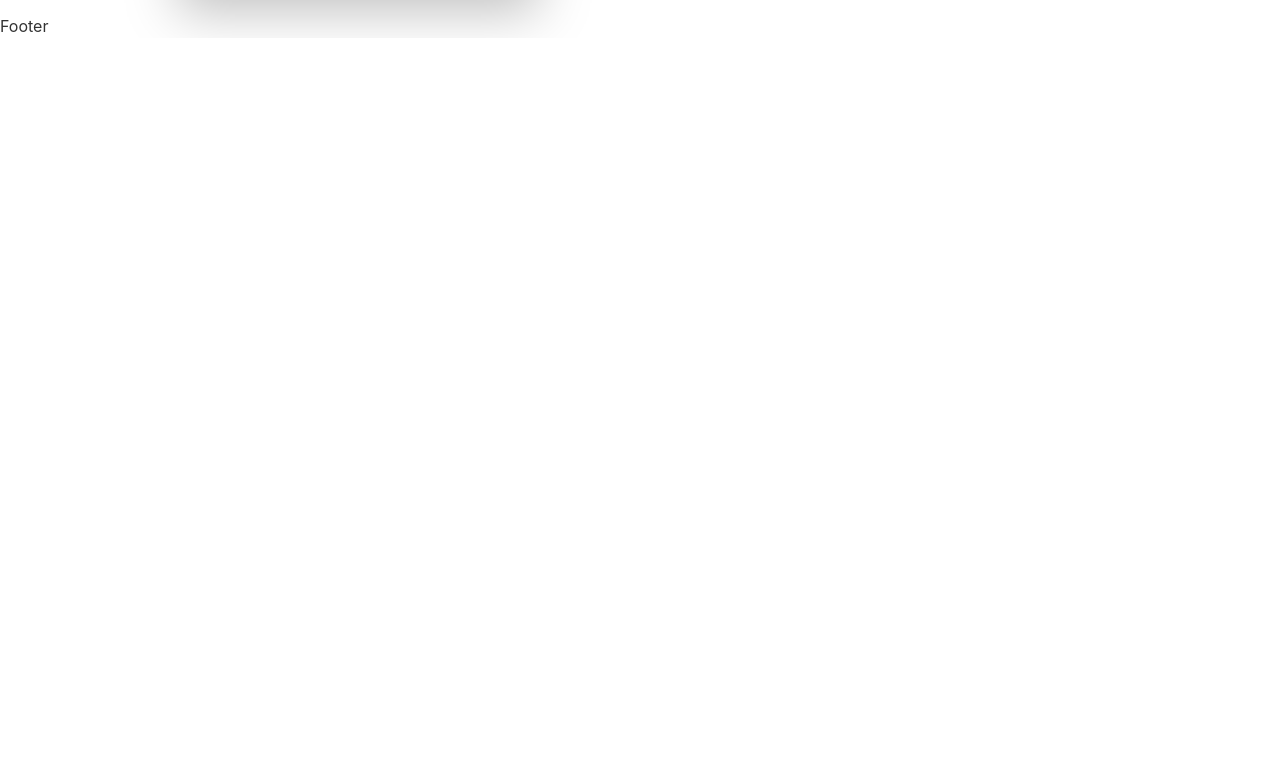
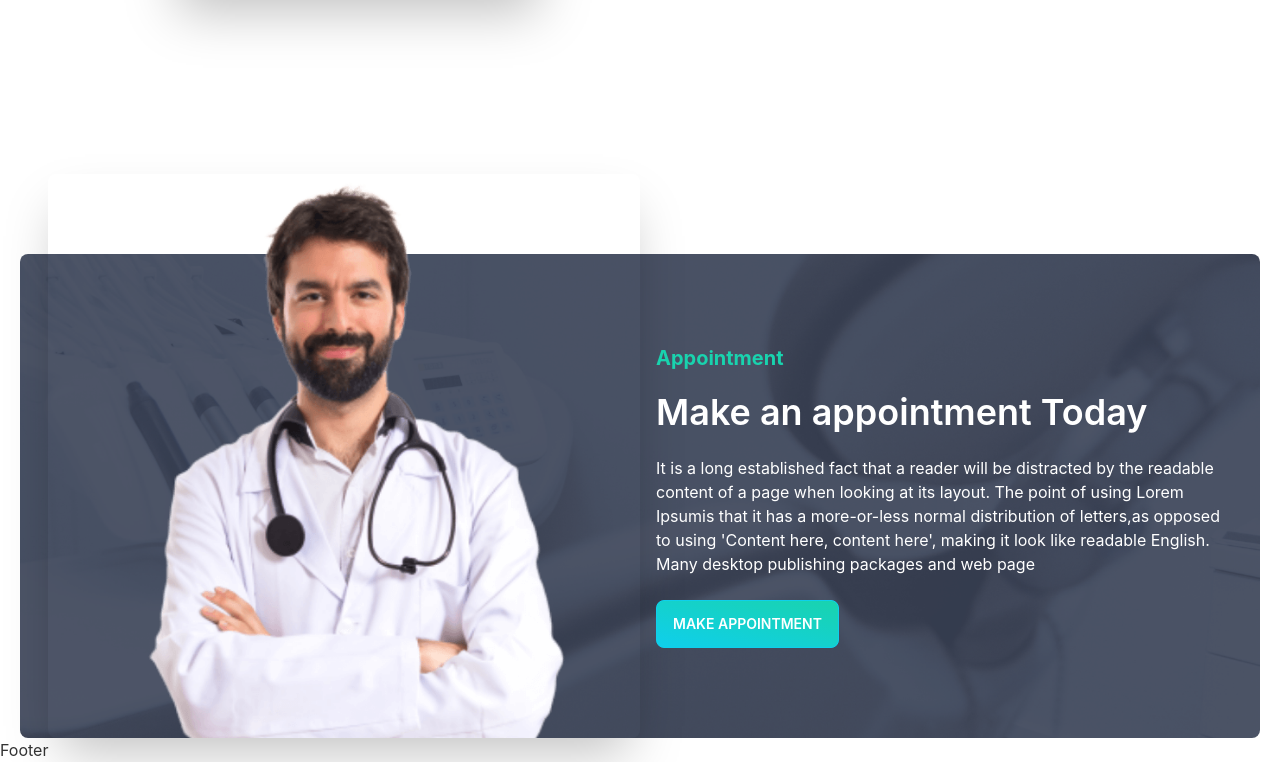
Before and after one commit to rakib099/doctors-portal-client, a React (Create React App) app: page / in a window 1280 px wide. Shown: the part 2283-3045 px from the top of the page. Before the commit the page ends 2321 px from the top, so only its background shows below. Built offline with nearby package versions, Linux system fonts and the light colour scheme.

Commit message:
Homepage: Appointment section added

```diff
--- a/src/pages/Home/Home/Home.js
+++ b/src/pages/Home/Home/Home.js
@@ -2,6 +2,7 @@
 import Banner from '../Banner/Banner';
 import DentalCare from '../DentalCare/DentalCare';
 import InfoCards from '../InfoCards/InfoCards';
+import MakeAppointment from '../MakeAppointment/MakeAppointment';
 import ServiceSection from '../ServiceSection/ServiceSection';
 
 const Home = () => {
@@ -11,6 +12,7 @@
             <InfoCards />
             <ServiceSection />
             <DentalCare />
+            <MakeAppointment />
         </div>
     );
 };
--- /dev/null
+++ b/src/pages/Home/MakeAppointment/MakeAppointment.js
@@ -0,0 +1,24 @@
+import React from 'react';
+import doctor from '../../../assets/images/doctor-small.png';
+import PrimaryButton from '../../../components/PrimaryButton/PrimaryButton';
+import SectionTitle from '../../../components/SectionTitle/SectionTitle';
+
+const MakeAppointment = () => {
+    return (
+        <section className='mt-16 lg:mt-60'>
+            <div className="hero bg-[url('/src/assets/images/appointment.png')] rounded-lg">
+                <div className="hero-content flex-col lg:flex-row px-7 py-16 lg:py-0">
+                    <img src={doctor} className="-mt-20 lg:w-1/2 rounded-lg shadow-2xl hidden lg:block" alt='doctor-img' />
+                    <div className=''>
+                        <SectionTitle className="font-bold mb-5">Appointment</SectionTitle>
+                        <h1 className="text-4xl text-white font-semibold">Make an appointment Today</h1>
+                        <p className="py-6 text-white">It is a long established fact that a reader will be distracted by the readable content of a page when looking at its layout. The point of using Lorem Ipsumis that it has a more-or-less normal distribution of letters,as opposed to using 'Content here, content here', making it look like readable English. Many desktop publishing packages and web page</p>
+                        <PrimaryButton>Make Appointment</PrimaryButton>
+                    </div>
+                </div>
+            </div>
+        </section>
+    );
+};
+
+export default MakeAppointment;
```
